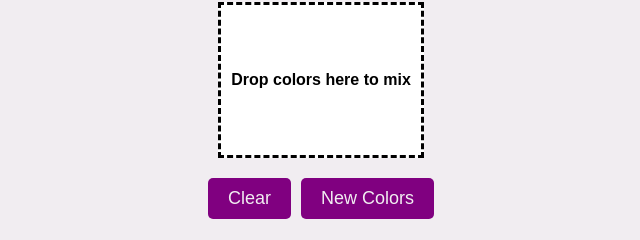
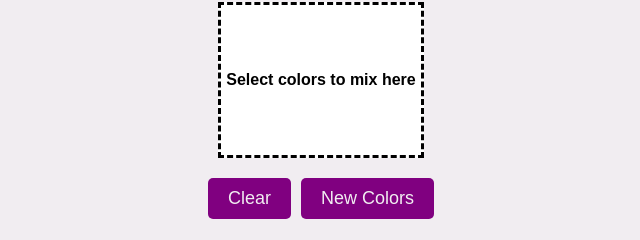
Before and after one commit to vikramprabhur/color-splash, a plain HTML site: page index.html in a window 1280 px wide. Shown: the part 429-669 px from the top of the page, 319-959 px from the left. Drawn offline with Linux system fonts and the light colour scheme.

Commit message:
index.html

```diff
--- a/index.html
+++ b/index.html
@@ -24,7 +24,7 @@
       ondragover="allowDrop(event)"
       ondrop="mixColors(event)"
     >
-      <p id="drop-text">Drop colors here to mix</p>
+      <p id="drop-text">Select colors to mix here</p>
     </div>
 
     <!--Buttons -->
```
